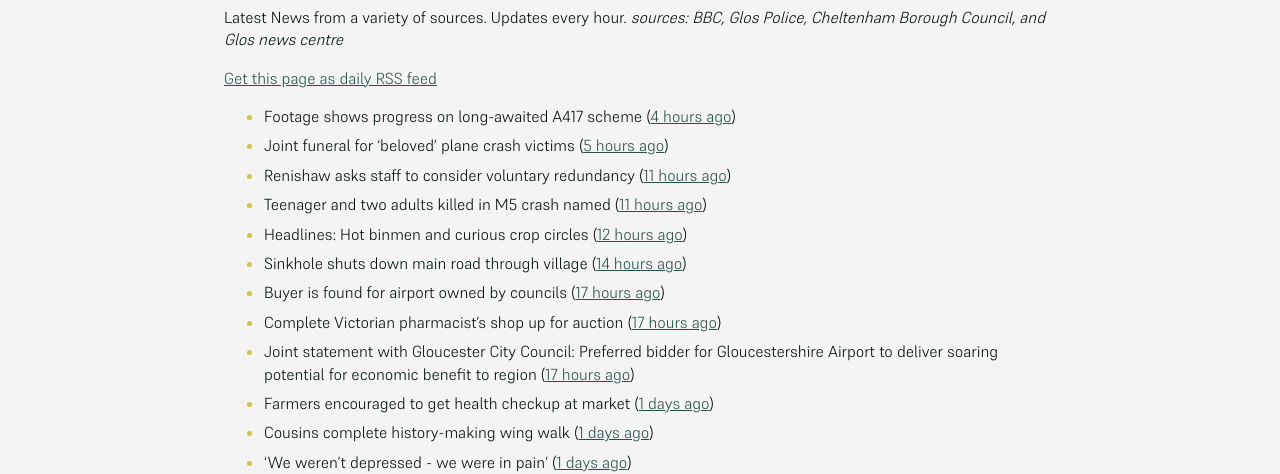
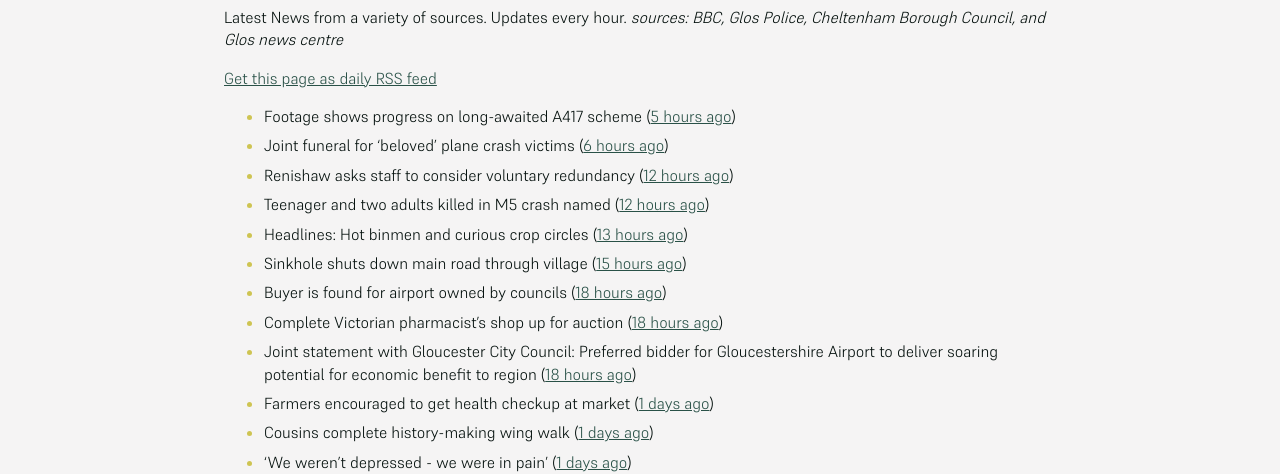
Before and after one commit to mat-0/cheltenham-open-data, a Jekyll site: the page built from _pages/news.md, in a window 1280 px wide. Shown: the part 267-741 px from the top of the page. Built offline with Jekyll 4.4.1, drawn with Linux system fonts in a browser that asks for light colours.

Commit message:
Updated 2025-06-18 23:58:03

```diff
--- a/_pages/news.md
+++ b/_pages/news.md
@@ -12,15 +12,15 @@ _sources: BBC, Glos Police, Cheltenham Borough Council, and Glos news centre_
 [Get this page as daily RSS feed](/daily.rss)
 
 <!-- news_marker starts -->
-- Footage shows progress on long-awaited A417 scheme ([4 hours ago](https://www.bbc.com/news/articles/c628rjve01lo))
-- Joint funeral for 'beloved' plane crash victims ([5 hours ago](https://www.bbc.com/news/articles/c4g8re3v64zo))
-- Renishaw asks staff to consider voluntary redundancy ([11 hours ago](https://www.bbc.com/news/articles/cwykllmg8pvo))
-- Teenager and two adults killed in M5 crash named ([11 hours ago](https://www.bbc.com/news/articles/c80prrgepzeo))
-- Headlines: Hot binmen and curious crop circles ([12 hours ago](https://www.bbc.com/news/articles/c5ykj8kq83no))
-- Sinkhole shuts down main road through village ([14 hours ago](https://www.bbc.com/news/articles/c4gk5d89n8zo))
-- Buyer is found for airport owned by councils ([17 hours ago](https://www.bbc.com/news/articles/c70xjdr4veyo))
-- Complete Victorian pharmacist's shop up for auction ([17 hours ago](https://www.bbc.com/news/articles/cly36y5qwz3o))
-- Joint statement with Gloucester City Council: Preferred bidder for Gloucestershire Airport to deliver soaring potential for economic benefit to region ([17 hours ago](https://www.cheltenham.gov.uk/news/article/3021/joint_statement_with_gloucester_city_council_preferred_bidder_for_gloucestershire_airport_to_deliver_soaring_potential_for_economic_benefit_to_region))
+- Footage shows progress on long-awaited A417 scheme ([5 hours ago](https://www.bbc.com/news/articles/c628rjve01lo))
+- Joint funeral for 'beloved' plane crash victims ([6 hours ago](https://www.bbc.com/news/articles/c4g8re3v64zo))
+- Renishaw asks staff to consider voluntary redundancy ([12 hours ago](https://www.bbc.com/news/articles/cwykllmg8pvo))
+- Teenager and two adults killed in M5 crash named ([12 hours ago](https://www.bbc.com/news/articles/c80prrgepzeo))
+- Headlines: Hot binmen and curious crop circles ([13 hours ago](https://www.bbc.com/news/articles/c5ykj8kq83no))
+- Sinkhole shuts down main road through village ([15 hours ago](https://www.bbc.com/news/articles/c4gk5d89n8zo))
+- Buyer is found for airport owned by councils ([18 hours ago](https://www.bbc.com/news/articles/c70xjdr4veyo))
+- Complete Victorian pharmacist's shop up for auction ([18 hours ago](https://www.bbc.com/news/articles/cly36y5qwz3o))
+- Joint statement with Gloucester City Council: Preferred bidder for Gloucestershire Airport to deliver soaring potential for economic benefit to region ([18 hours ago](https://www.cheltenham.gov.uk/news/article/3021/joint_statement_with_gloucester_city_council_preferred_bidder_for_gloucestershire_airport_to_deliver_soaring_potential_for_economic_benefit_to_region))
 - Farmers encouraged to get health checkup at market ([1 days ago](https://www.bbc.com/news/articles/c5yxyye6rglo))
 - Cousins complete history-making wing walk ([1 days ago](https://www.bbc.com/news/articles/czxw6npq667o))
 - 'We weren't depressed - we were in pain' ([1 days ago](https://www.bbc.com/news/articles/cvgv27g4wjno))
```
Also changed, not shown: _data/flood.json (+4 -4 lines), _pages/fix-my-street.md (+4 -4 lines), index.md (+5 -5 lines).
